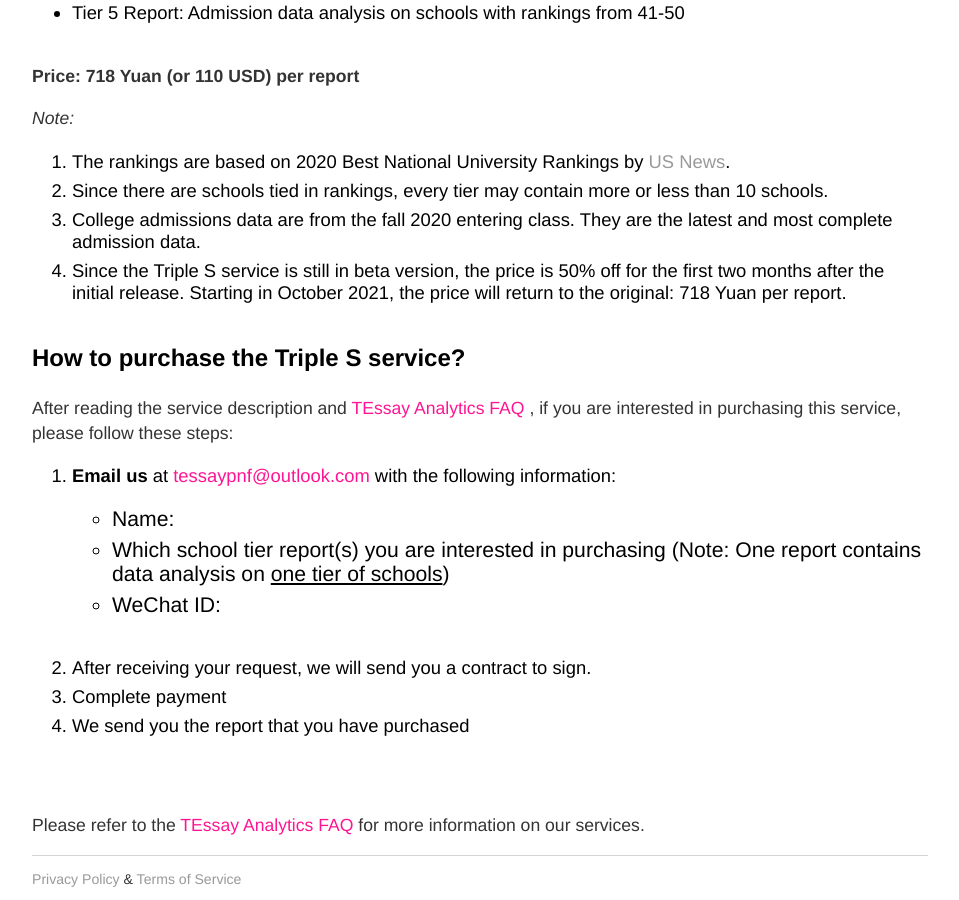
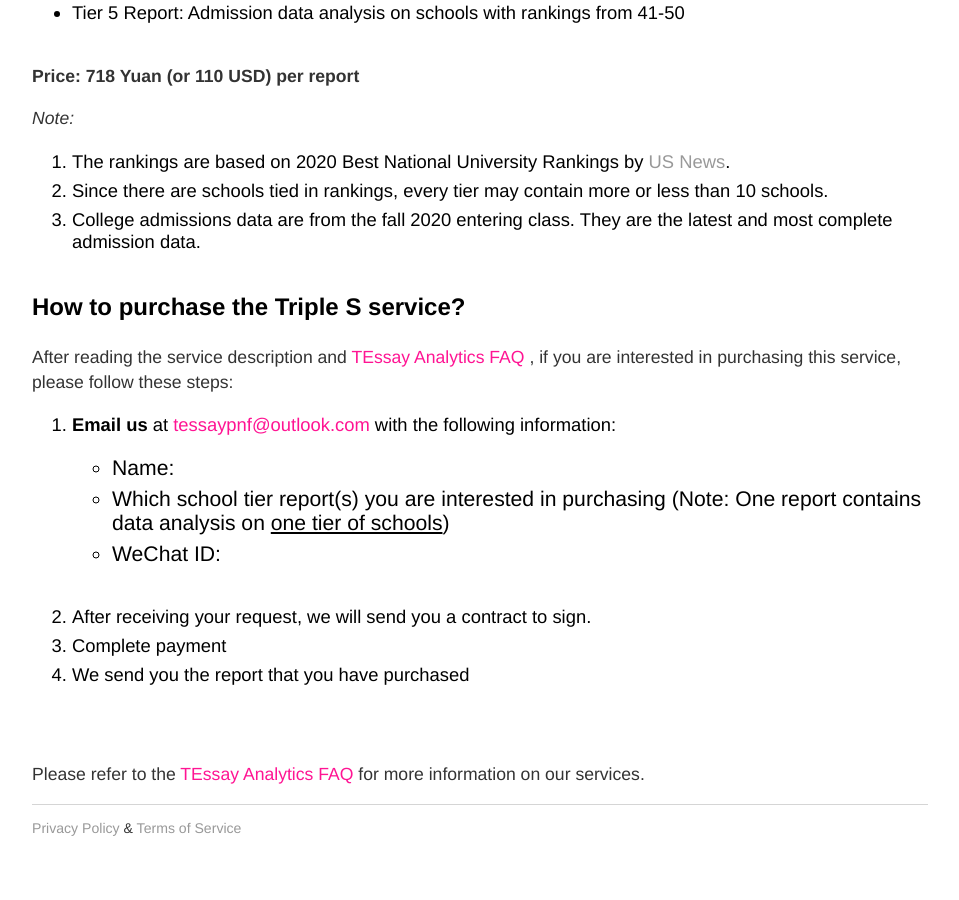
Before and after one commit to RagingTiger/PnFTech.github.io, a Jekyll site: the page built from analytics/index.html, in a window 1280 px wide and 900 px high, scrolled down 1062 px. Shown: the whole window, without its empty margins (160-1119 px from the left). Built offline with Jekyll 4.4.1, drawn with Linux system fonts in a browser that asks for light colours.

Commit message:
changed Triple S

```diff
--- a/analytics/index.html
+++ b/analytics/index.html
@@ -63,9 +63,6 @@
       <li>College admissions data are from the fall 2020 entering class. They are
         the latest and most complete
         admission data. </li>
-      <li>Since the Triple S service is still in beta version, the price is 50%
-        off for the first two months after the initial release. Starting in
-        October 2021, the price will return to the original: 718 Yuan per report.</li>
   </ol>
 
   <h3>How to purchase the Triple S service?</h3>
```
